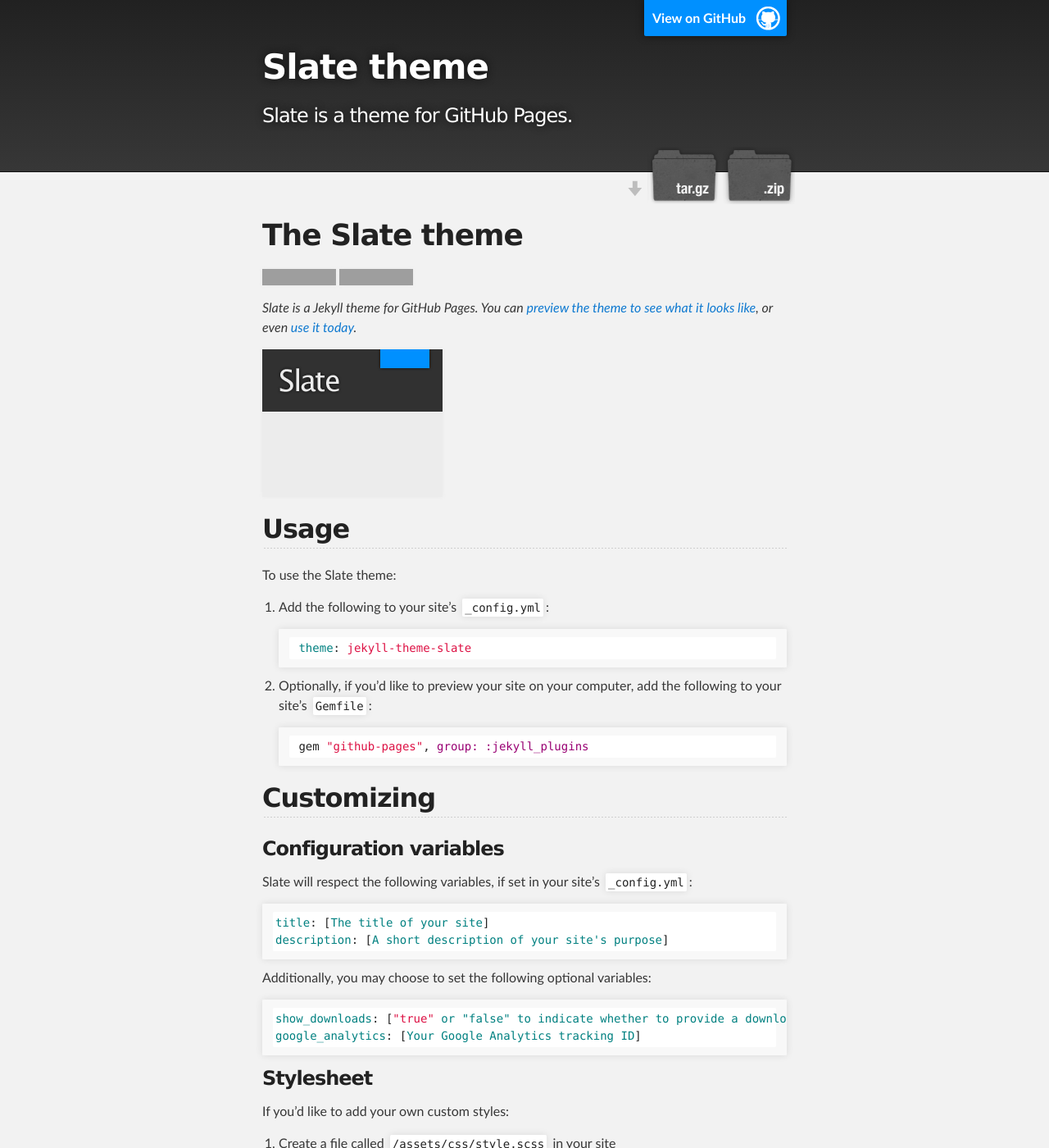
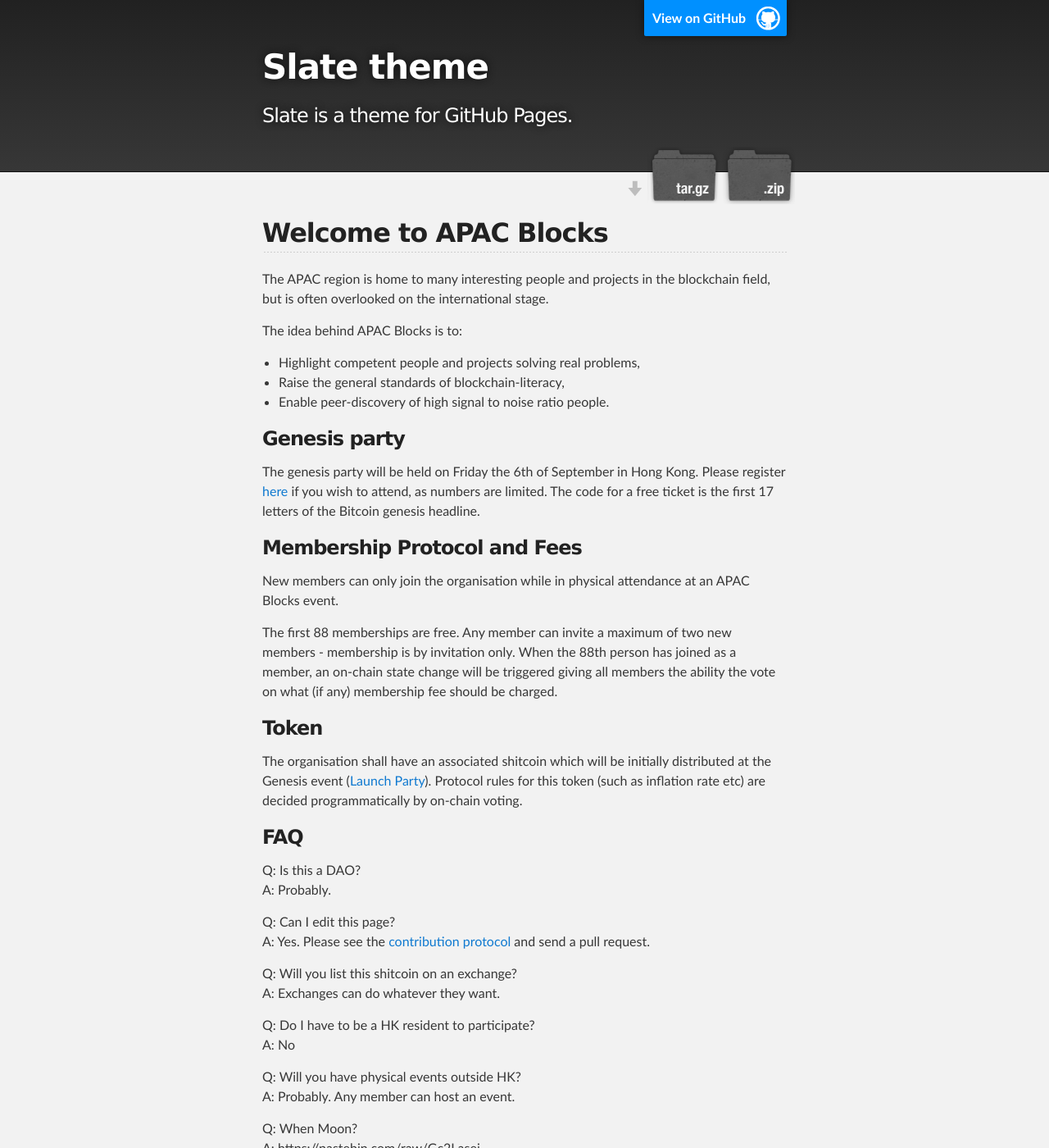
Before and after one commit to apacblocks/apacblocks.org, a Jekyll site: the page built from index.md, in a window 1280 px wide and 1400 px high. Shown: the whole window at 82% size. Built offline with Jekyll 4.4.1, drawn with Linux system fonts in a browser that asks for light colours; our own code applies the rules of GitHub Pages for plain Markdown files; some of the changed text lies outside the part shown; grey boxes are pictures that could not be loaded.

Commit message:
Update index.md

````diff
--- a/index.md
+++ b/index.md
@@ -1,109 +1,46 @@
-# The Slate theme
+---
+layout: default
+---
 
-[![Build Status](https://travis-ci.org/pages-themes/slate.svg?branch=master)](https://travis-ci.org/pages-themes/slate) [![Gem Version](https://badge.fury.io/rb/jekyll-theme-slate.svg)](https://badge.fury.io/rb/jekyll-theme-slate)
+## Welcome to APAC Blocks
 
-*Slate is a Jekyll theme for GitHub Pages. You can [preview the theme to see what it looks like](http://pages-themes.github.io/slate), or even [use it today](#usage).*
+The APAC region is home to many interesting people and projects in the blockchain field, but is often overlooked on the international stage.
 
-![Thumbnail of Slate](thumbnail.png)
+The idea behind APAC Blocks is to:
+- Highlight competent people and projects solving real problems,
+- Raise the general standards of blockchain-literacy,
+- Enable peer-discovery of high signal to noise ratio people.
 
-## Usage
+### Genesis party
+The genesis party will be held on Friday the 6th of September in Hong Kong.
+Please register [here](https://www.eventbrite.com/e/apac-blockchain-association-launch-party-tickets-70731219983) if you wish to attend, as numbers are limited. The code for a free ticket is the first 17 letters of the Bitcoin genesis headline.
 
-To use the Slate theme:
+### Membership Protocol and Fees
 
-1. Add the following to your site's `_config.yml`:
+New members can only join the organisation while in physical attendance at an APAC Blocks event.
 
-    ```yml
-    theme: jekyll-theme-slate
-    ```
+The first 88 memberships are free. Any member can invite a maximum of two new members - membership is by invitation only. When the 88th person has joined as a member, an on-chain state change will be triggered giving all members the ability the vote on what (if any) membership fee should be charged.
 
-2. Optionally, if you'd like to preview your site on your computer, add the following to your site's `Gemfile`:
+### Token
 
-    ```ruby
-    gem "github-pages", group: :jekyll_plugins
-    ```
+The organisation shall have an associated shitcoin which will be initially distributed at the Genesis event ([Launch Party](https://www.eventbrite.com/e/apac-blockchain-association-launch-party-tickets-70731219983)). Protocol rules for this token (such as inflation rate etc) are decided programmatically by on-chain voting.
 
-## Customizing
+### FAQ
 
-### Configuration variables
+Q: Is this a DAO?
+A: Probably.
 
-Slate will respect the following variables, if set in your site's `_config.yml`:
+Q: Can I edit this page?
+A: Yes. Please see the [contribution protocol](http://socialarchitecture.science/c4/) and send a pull request.
 
-```yml
-title: [The title of your site]
-description: [A short description of your site's purpose]
-```
+Q: Will you list this shitcoin on an exchange?
+A: Exchanges can do whatever they want.
 
-Additionally, you may choose to set the following optional variables:
+Q: Do I have to be a HK resident to participate?
+A: No
 
-```yml
-show_downloads: ["true" or "false" to indicate whether to provide a download URL]
-google_analytics: [Your Google Analytics tracking ID]
-```
+Q: Will you have physical events outside HK?
+A: Probably. Any member can host an event.
 
-### Stylesheet
-
-If you'd like to add your own custom styles:
-
-1. Create a file called `/assets/css/style.scss` in your site
-2. Add the following content to the top of the file, exactly as shown:
-    ```scss
-    ---
-    ---
-
-    @import "{{ site.theme }}";
-    ```
-3. Add any custom CSS (or Sass, including imports) you'd like immediately after the `@import` line
-
-*Note: If you'd like to change the theme's Sass variables, you must set new values before the `@import` line in your stylesheet.*
-
-### Layouts
-
-If you'd like to change the theme's HTML layout:
-
-1. [Copy the original template](https://github.com/pages-themes/slate/blob/master/_layouts/default.html) from the theme's repository<br />(*Pro-tip: click "raw" to make copying easier*)
-2. Create a file called `/_layouts/default.html` in your site
-3. Paste the default layout content copied in the first step
-4. Customize the layout as you'd like
-
-### Overriding GitHub-generated URLs
-
-Templates often rely on URLs supplied by GitHub such as links to your repository or links to download your project. If you'd like to override one or more default URLs:
-
-1. Look at [the template source](https://github.com/pages-themes/slate/blob/master/_layouts/default.html) to determine the name of the variable. It will be in the form of `{{ site.github.zip_url }}`.
-2. Specify the URL that you'd like the template to use in your site's `_config.yml`. For example, if the variable was `site.github.url`, you'd add the following:
-    ```yml
-    github:
-      zip_url: http://example.com/download.zip
-      another_url: another value
-    ```
-3. When your site is built, Jekyll will use the URL you specified, rather than the default one provided by GitHub.
-
-*Note: You must remove the `site.` prefix, and each variable name (after the `github.`) should be indent with two space below `github:`.*
-
-For more information, see [the Jekyll variables documentation](https://jekyllrb.com/docs/variables/).
-
-## Roadmap
-
-See the [open issues](https://github.com/pages-themes/slate/issues) for a list of proposed features (and known issues).
-
-## Project philosophy
-
-The Slate theme is intended to make it quick and easy for GitHub Pages users to create their first (or 100th) website. The theme should meet the vast majority of users' needs out of the box, erring on the side of simplicity rather than flexibility, and provide users the opportunity to opt-in to additional complexity if they have specific needs or wish to further customize their experience (such as adding custom CSS or modifying the default layout). It should also look great, but that goes without saying.
-
-## Contributing
-
-Interested in contributing to Slate? We'd love your help. Slate is an open source project, built one contribution at a time by users like you. See [the CONTRIBUTING file](docs/CONTRIBUTING.md) for instructions on how to contribute.
-
-### Previewing the theme locally
-
-If you'd like to preview the theme locally (for example, in the process of proposing a change):
-
-1. Clone down the theme's repository (`git clone https://github.com/pages-themes/slate`)
-2. `cd` into the theme's directory
-3. Run `script/bootstrap` to install the necessary dependencies
-4. Run `bundle exec jekyll serve` to start the preview server
-5. Visit [`localhost:4000`](http://localhost:4000) in your browser to preview the theme
-
-### Running tests
-
-The theme contains a minimal test suite, to ensure a site with the theme would build successfully. To run the tests, simply run `script/cibuild`. You'll need to run `script/bootstrap` one before the test script will work.
+Q: When Moon?
+A: https://pastebin.com/raw/Gc2Lasej
````
